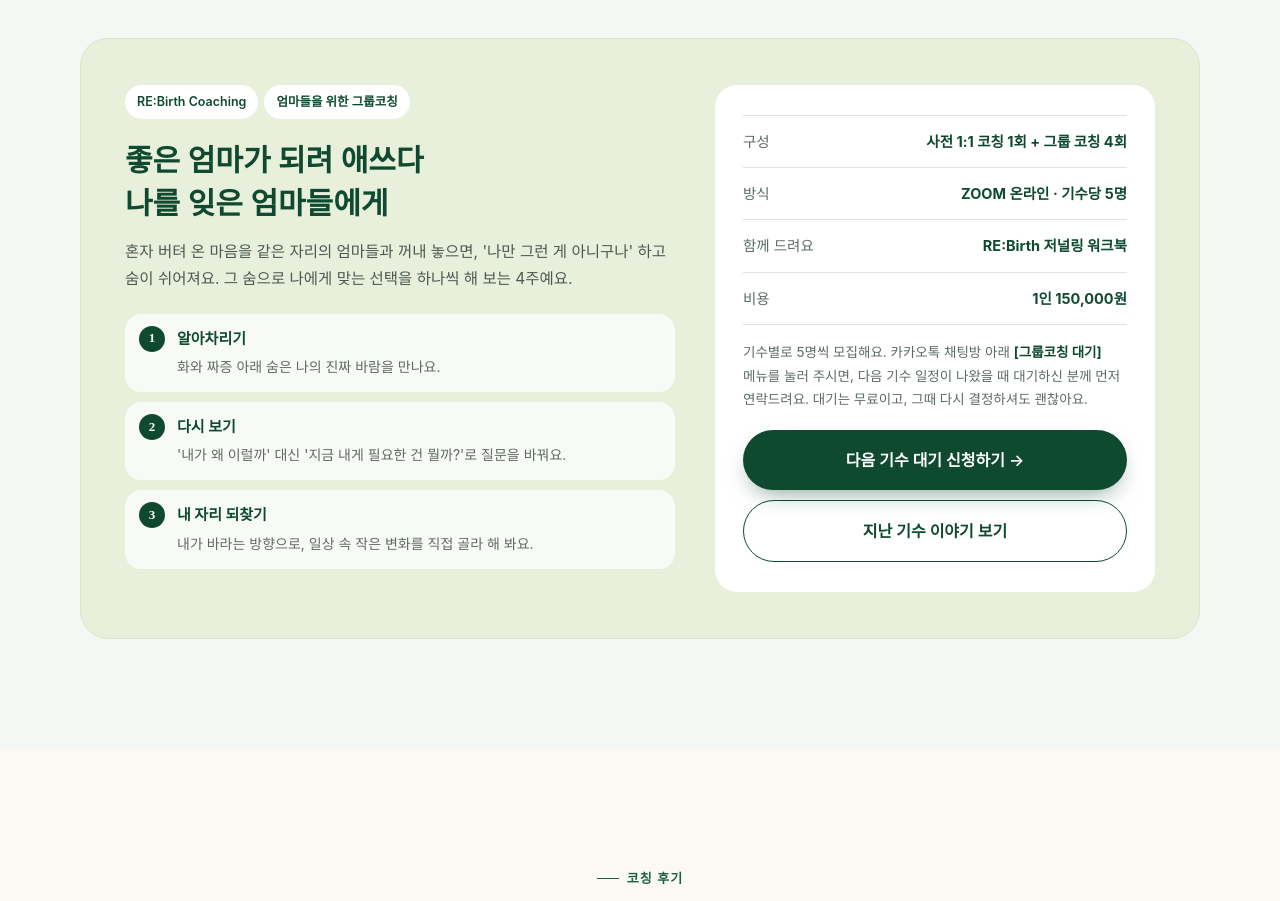
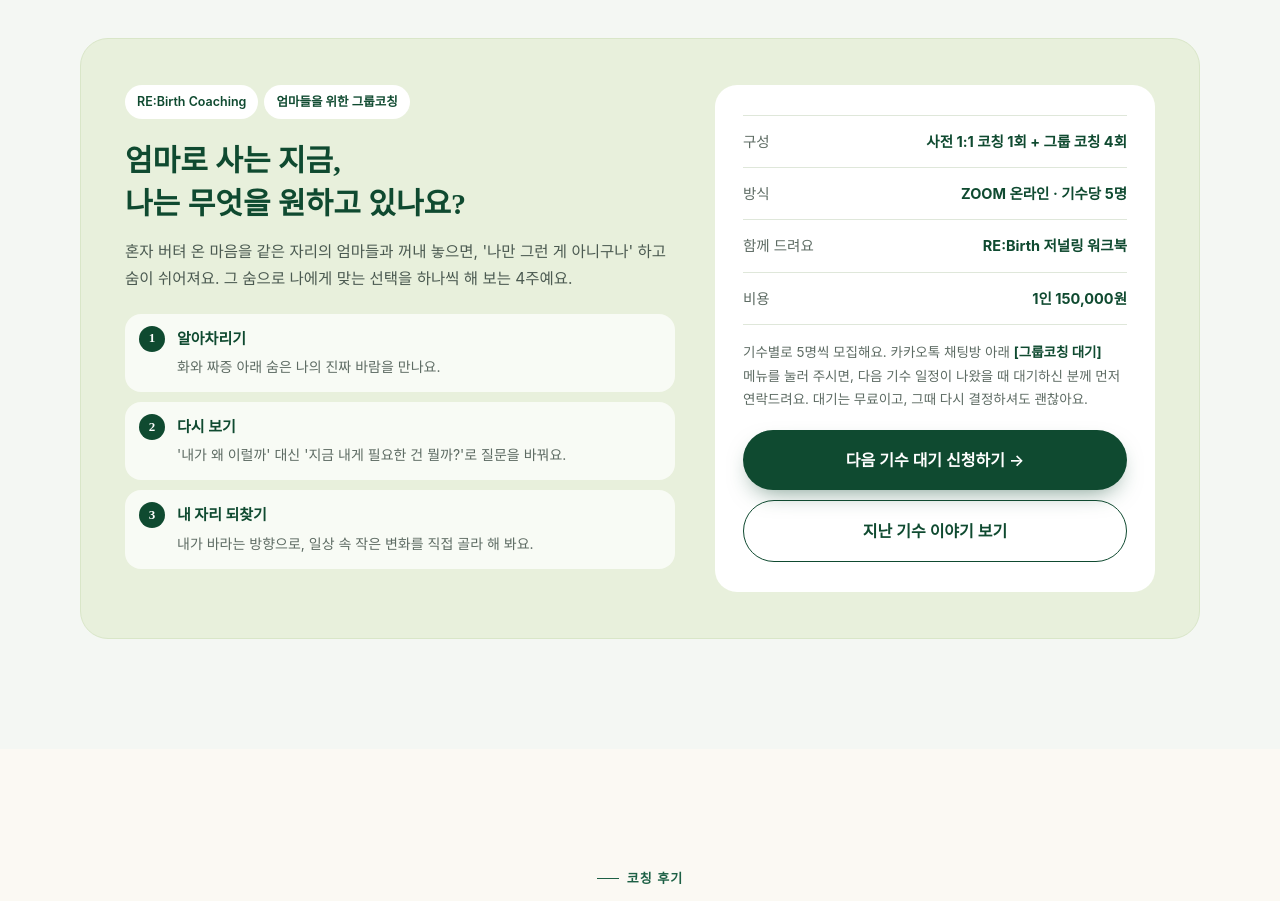
Before and after one commit to namyounghee/namyounghee.github.io, a plain HTML site: page index.html in a window 1280 px wide. Shown: the part 5940-6841 px from the top of the page. Drawn offline with Linux system fonts and the light colour scheme; a web font is replaced by a local one.

Commit message:
그룹코칭 제목을 코칭 질문형으로 변경

```diff
--- a/index.html
+++ b/index.html
@@ -530,7 +530,7 @@ footer .links a:hover{color:var(--green)}
     <div class="group-box reveal">
       <div class="group-text">
         <div><span class="tag">RE:Birth Coaching</span><span class="tag">엄마들을 위한 그룹코칭</span></div>
-        <h3>좋은 엄마가 되려 애쓰다<br>나를 잊은 엄마들에게</h3>
+        <h3>엄마로 사는 지금,<br>나는 무엇을 원하고 있나요?</h3>
         <p class="desc">혼자 버텨 온 마음을 같은 자리의 엄마들과 꺼내 놓으면, '나만 그런 게 아니구나' 하고 숨이 쉬어져요. 그 숨으로 나에게 맞는 선택을 하나씩 해 보는 4주예요.</p>
         <ol class="g-steps">
           <li><b>알아차리기</b><span>화와 짜증 아래 숨은 나의 진짜 바람을 만나요.</span></li>
```
